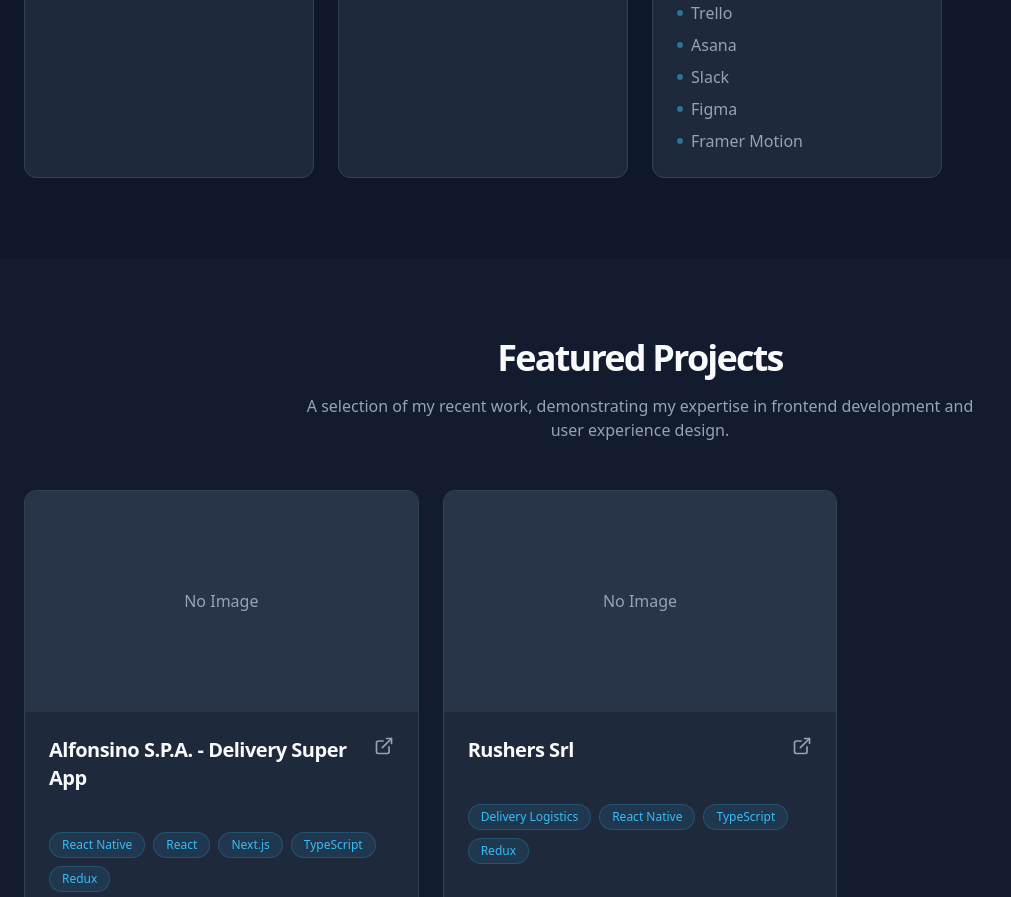
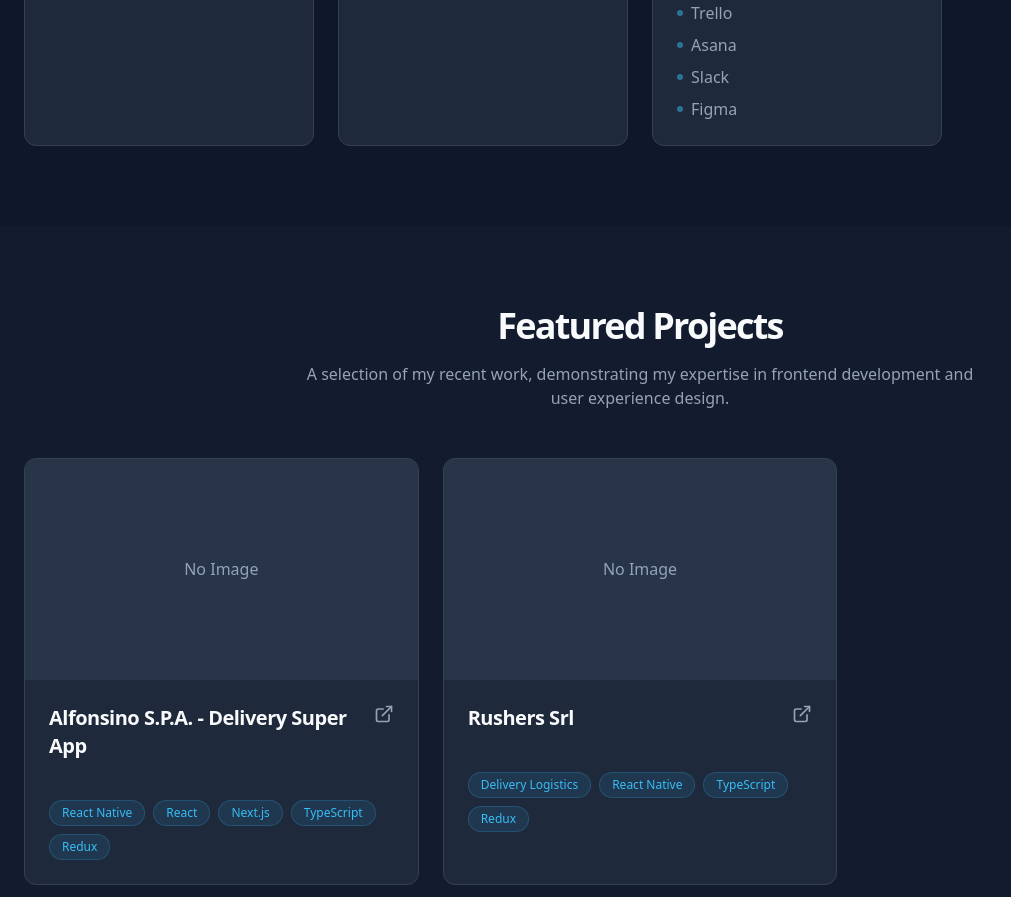
Before and after one commit to mirkoricci94/MRPortfolio, a Next.js app: page / in a window 1280 px wide. Shown: the part 1240-2137 px from the top of the page, without its empty margins (0-1011 px from the left). Built offline with nearby package versions, Linux system fonts and the light colour scheme.

Commit message:
removed skill

```diff
--- a/src/components/SkillsSection.tsx
+++ b/src/components/SkillsSection.tsx
@@ -17,7 +17,7 @@
   {
     title: "Tools & DevOps",
     icon: <Wrench className="w-6 h-6 text-primary" />,
-    skills: ["Git", "Docker", "VS Code", "Webstorm","Agile","Jira","Trello","Asana","Slack","Figma","Framer Motion"],
+    skills: ["Git", "Docker", "VS Code", "Webstorm","Agile","Jira","Trello","Asana","Slack","Figma"],
   },
 ];
 
```
